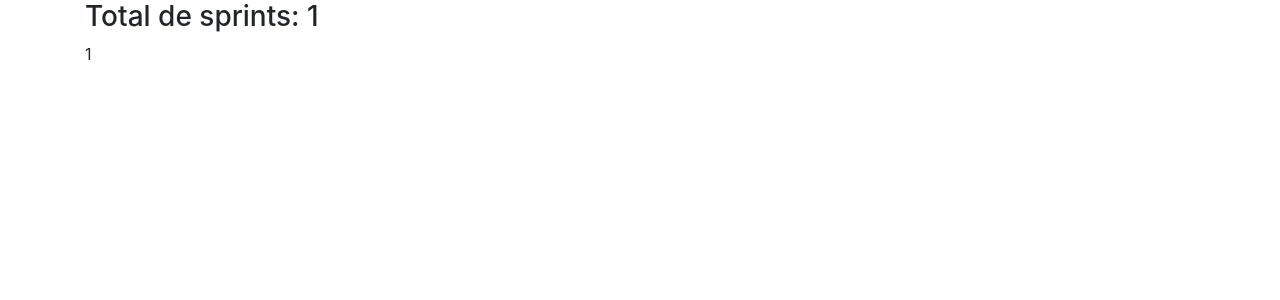
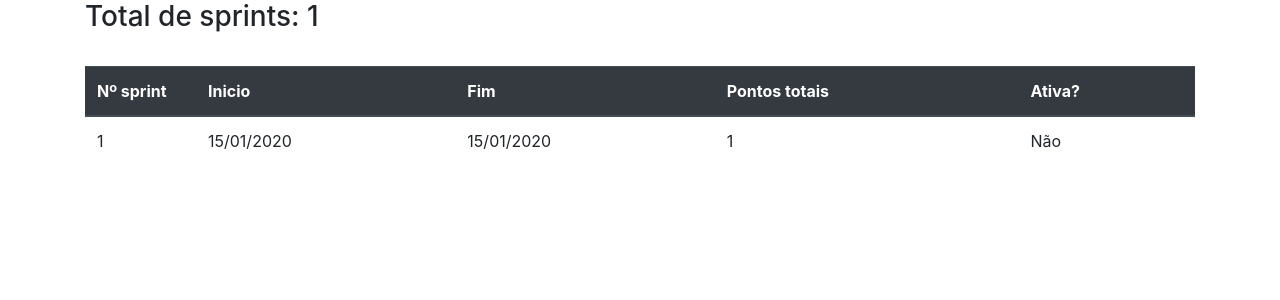
Before and after one commit to VitorLorente/gestao_tasks_scrum, a Django app: template core/templates/sprints_list.html in a window 1280 px wide. Shown: the top 300 px of the page. Run offline with Django 3.2, Linux system fonts and the light colour scheme; the template is opened without the code that fills it: most values are stand-ins (such as "Sample title", 1, 10 or a date in 2020); some libraries are stand-ins or nearby versions.

Commit message:
Listagem de sprints finalizada.

```diff
--- a/core/templates/sprints_list.html
+++ b/core/templates/sprints_list.html
@@ -10,9 +10,27 @@
     <body>
         <div class="container">
             <h3>Total de sprints: {{ sprints_count }}</h3>
-            {% for sprint in object_list %}
-                {{ sprint.total_points }}
-            {% endfor %}
+            <br>
+            <table class="table">
+                <thead class="thead-dark">
+                    <th>Nº sprint</th>
+                    <th>Inicio</th>
+                    <th>Fim</th>
+                    <th>Pontos totais</th>
+                    <th>Ativa?</th>
+                </thead>
+                <tbody>
+                    {% for sprint in object_list %}
+                        <tr>
+                            <td width="10%">{{ sprint.number }}</td>
+                            <td>{{ sprint.start_date|date:"d/m/Y" }}</td>
+                            <td>{{ sprint.end_date|date:"d/m/Y" }}</td>
+                            <td>{{ sprint.total_points }}</td>
+                            <td>{% if sprint.active %}Sim{% else %}Não{% endif %}</td>
+                        </tr>
+                    {% endfor %}
+                </tbody>
+            </table>
         </div>
 
         <script src="https://code.jquery.com/jquery-3.3.1.slim.min.js" integrity="sha384-q8i/X+965DzO0rT7abK41JStQIAqVgRVzpbzo5smXKp4YfRvH+8abtTE1Pi6jizo" crossorigin="anonymous"></script>
--- a/core/views.py
+++ b/core/views.py
@@ -70,6 +70,6 @@ class SprintDetail(DetailView):
         data = super().get_context_data(**kwargs)
         stories = Story.objects.filter(
             sprint=self.object
-        )
+        ).select_related('responsible')
         data['sprint_stories'] = stories
         return data
```
Also changed, not shown: core/templates/sprint_detail.html (+20 -1 lines).
